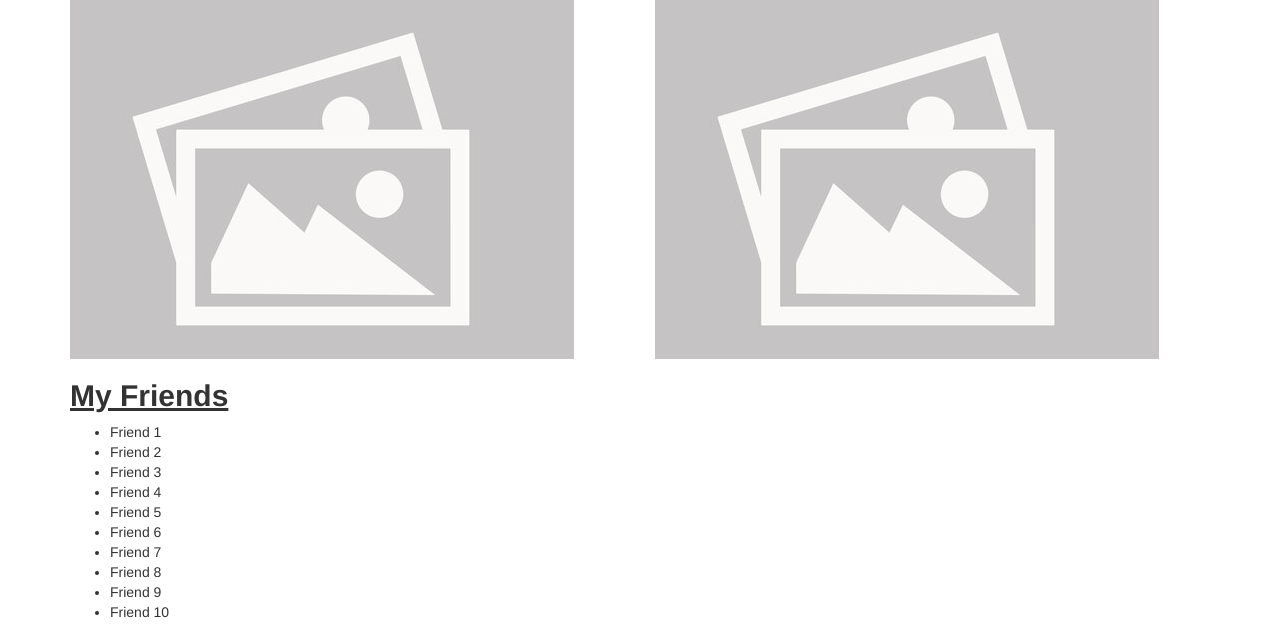
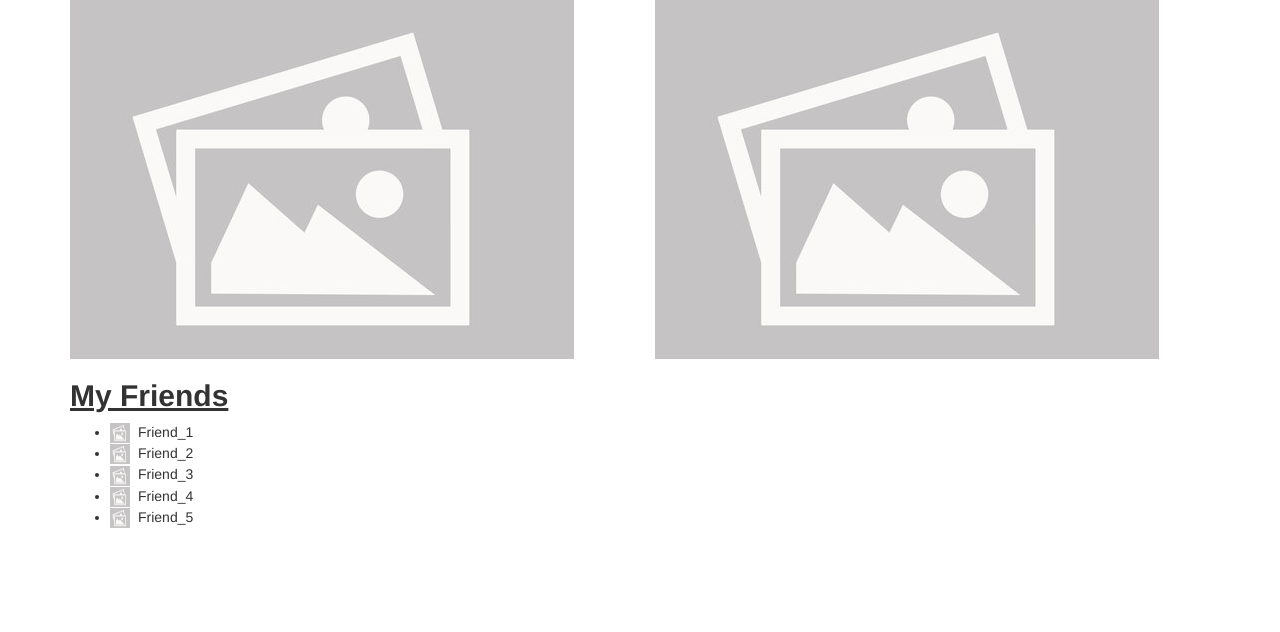
Before and after one commit to MichaelSosulski/Agile-Web-Dev-Group-58, a Flask app: page /Profile in a window 1280 px wide. Shown: the part 1352-1984 px from the top of the page. After the commit the page ends 1880 px from the top, so only its background shows below. Run offline with Flask 3, Linux system fonts and the light colour scheme; some libraries are stand-ins or nearby versions.

Commit message:
Made the profile page dynamically display the friends list from the request.

```diff
--- a/app/__init__.py
+++ b/app/__init__.py
@@ -33,7 +33,13 @@ def profile():
     favList = ["The Godfather Part II", "12 Angry Men", "Schindler's List",
                 "LOTR: Return of the King", "Pulp Fiction"]
 
-    return render_template('ProfilePage.html', user=user, watchList=watchList, favList=favList)
+    friends = [{"username":"Friend_1", "image":"static/images/placeholder.jpg"},
+                {"username":"Friend_2", "image":"static/images/placeholder.jpg"},
+                {"username":"Friend_3", "image":"static/images/placeholder.jpg"},
+                {"username":"Friend_4", "image":"static/images/placeholder.jpg"},
+                {"username":"Friend_5", "image":"static/images/placeholder.jpg"}]
+
+    return render_template('ProfilePage.html', user=user, watchList=watchList, favList=favList, friends=friends)
 
 @app.route('/Collection')
 def collection():
--- a/app/templates/ProfilePage.html
+++ b/app/templates/ProfilePage.html
@@ -49,16 +49,9 @@
         </div>
         <h2 style="font-weight: bold; text-decoration: underline;">My Friends</h2>
         <ul>
-            <li>Friend 1</li>
-            <li>Friend 2</li>
-            <li>Friend 3</li>
-            <li>Friend 4</li>
-            <li>Friend 5</li>
-            <li>Friend 6</li>
-            <li>Friend 7</li>
-            <li>Friend 8</li>
-            <li>Friend 9</li>
-            <li>Friend 10</li>
+            {% for friend in friends %}
+            <li><img src={{friend.image}} alt="{{friend.username}} Picture" style="width:20px; height:20px; vertical-align:middle; margin-right:8px;">{{friend.username}}</li>
+            {% endfor %}
         </ul>
     </div>
     {% endblock %}
```
